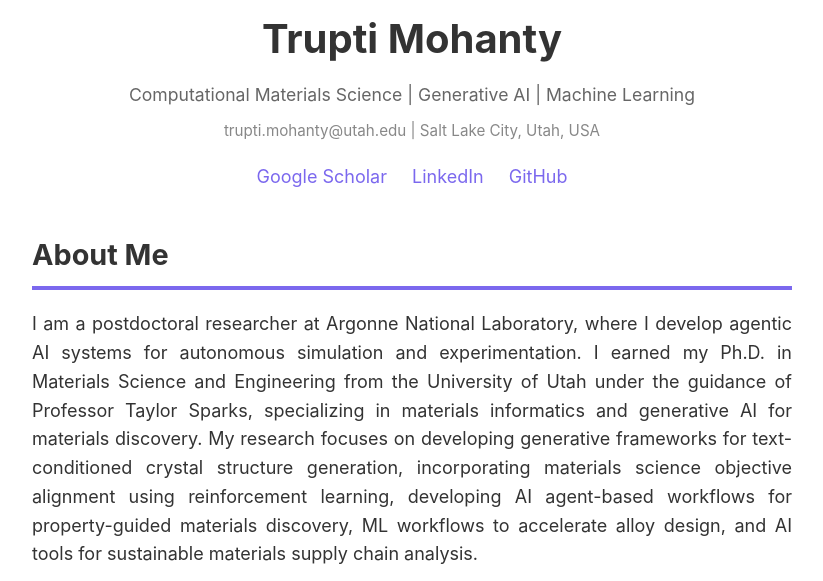
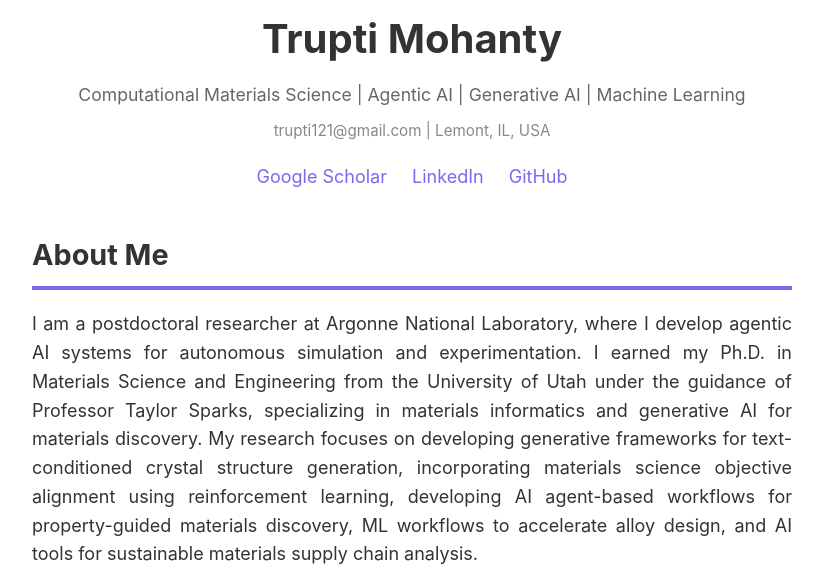
Before and after one commit to truptimohanty/truptimohanty.github.io, a plain HTML site: page index.html in a window 1280 px wide. Shown: the part 212-793 px from the top of the page, without its empty margins (228-1051 px from the left). Drawn offline with Linux system fonts and the light colour scheme.

Commit message:
update research
Updated subtitle and contact information.

```diff
--- a/index.html
+++ b/index.html
@@ -11,8 +11,8 @@
         <header>
             <img src="profile_pic.jpg" alt="Trupti Mohanty" class="profile-photo">
             <h1>Trupti Mohanty</h1>
-            <p class="subtitle">Computational Materials Science | Generative AI | Machine Learning</p>
-            <p class="contact-info">trupti.mohanty@utah.edu | Salt Lake City, Utah, USA</p>
+            <p class="subtitle">Computational Materials Science | Agentic AI | Generative AI | Machine Learning</p>
+            <p class="contact-info">trupti121@gmail.com | Lemont, IL, USA</p>
             <div class="links">
                 <a href="https://scholar.google.com/citations?user=NPg3qEQAAAAJ&hl=en" target="_blank">Google Scholar</a>
                 <a href="https://www.linkedin.com/in/trupti-mohanty-15694821/" target="_blank">LinkedIn</a>
```
